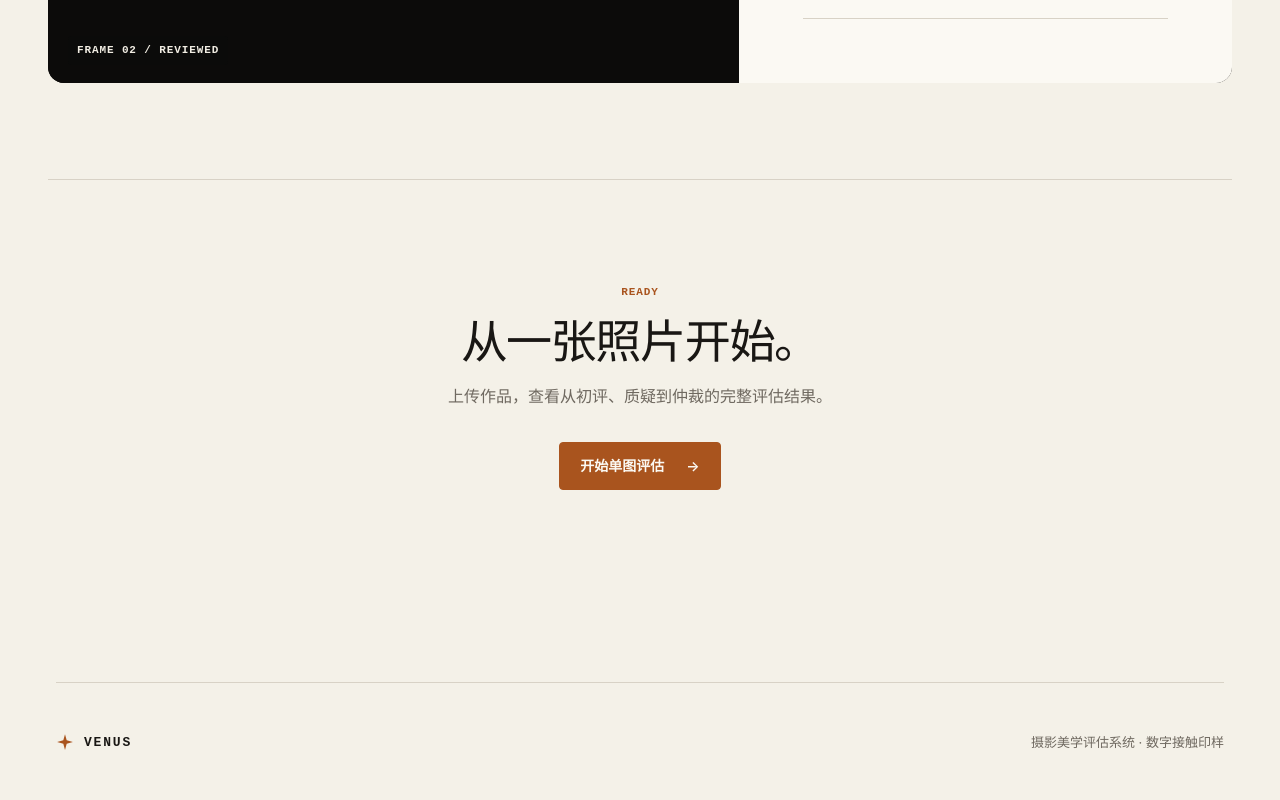
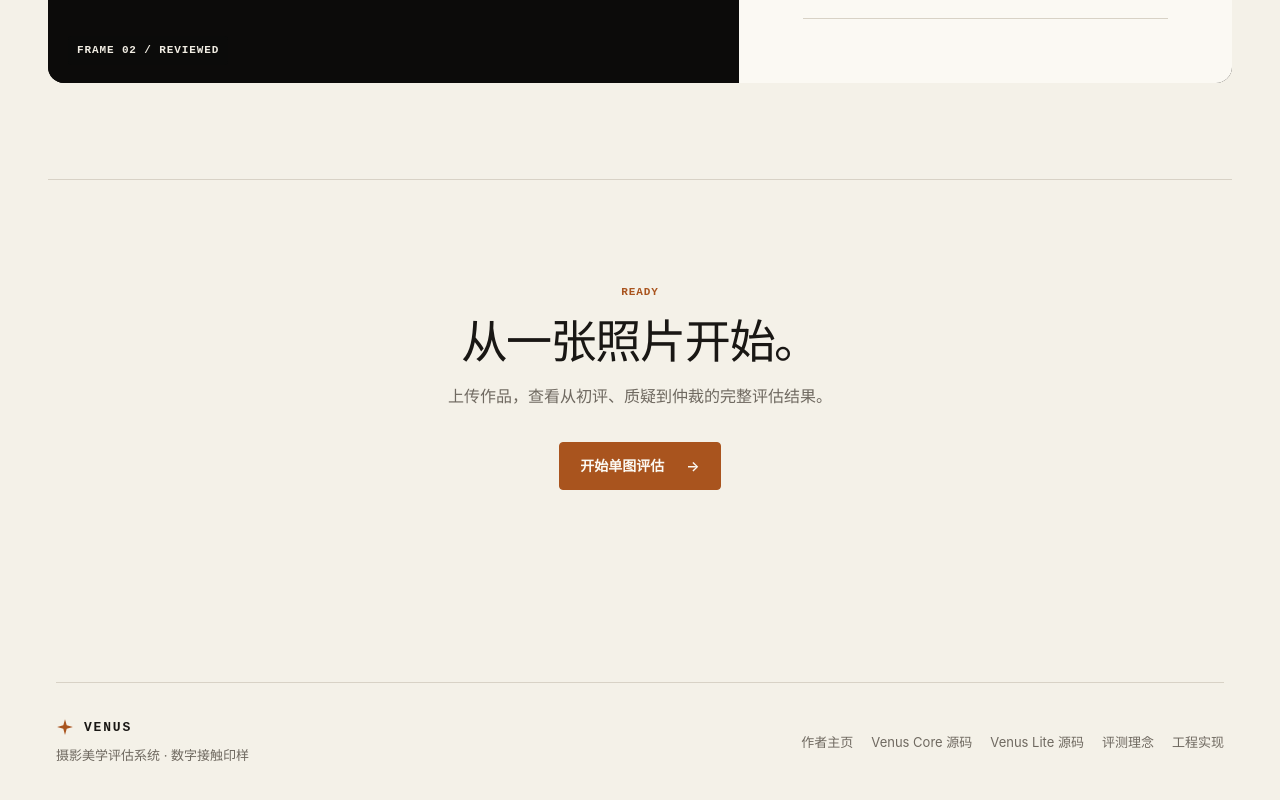
Before and after one commit to changjunhao/venus-lite, a Nuxt app: page / in a window 1280 px wide. Shown: the part 3058-3858 px from the top of the page. Built offline with nearby package versions, Linux system fonts and the light colour scheme.

Commit message:
feat(footer): add related external links
在页脚新增数据驱动的相关外链（作者主页、Venus Core/Lite 源码、两篇博客），使用原生 a 标签 + target=_blank/rel=noopener noreferrer，文案走 i18n 双语，并补充测试。

```diff
--- a/app/components/layout/SiteFooter.vue
+++ b/app/components/layout/SiteFooter.vue
@@ -10,13 +10,25 @@
  * - 品牌 aria-label 恒存在：移动端 brand-name 会 display:none
  *   （对应 venus 全局 .site-brand span 隐藏规则 L1114），
  *   无 aria-label 的链接将失去可访问名称（同 SiteNav 先例）。
+ * - 新增相关外链区：外链 URL 属基础设施，用静态常量；文案走 i18n（labelKey）双语；
+ *   采用原生 <a>（非 NuxtLink）附 rel="noopener noreferrer"，避免路由/prefetch 开销（同 SiteNav 数据驱动惯例）。
  */
 const { t } = useI18n()
+
+// 外链为基础设施，URL 用静态常量；文案走 i18n（labelKey），语言切换即时生效
+const FOOTER_LINKS = [
+  { href: 'https://www.ifable.cn/', labelKey: 'footer.linkAuthor' },
+  { href: 'https://github.com/changjunhao/venus-core', labelKey: 'footer.linkCore' },
+  { href: 'https://github.com/changjunhao/venus-lite', labelKey: 'footer.linkLite' },
+  { href: 'https://blog.ifable.cn/2026/06/13/venus-ai-photography-evaluation/', labelKey: 'footer.linkBlogEval' },
+  { href: 'https://blog.ifable.cn/2026/06/14/venus-ai-photography-engineering/', labelKey: 'footer.linkBlogEng' },
+] as const
 </script>
 
 <template>
   <!-- footer 标签自带 contentinfo landmark，无需额外 role -->
   <footer class="site-footer">
+    <div class="footer-identity">
       <NuxtLink to="/" class="footer-brand" :aria-label="t('footer.brandAria')">
         <!-- 18px 为 venus 页脚实测值，亦是 §4.1 最小图标尺寸 -->
         <UiStarMark :size="18" />
@@ -24,6 +36,18 @@
       </NuxtLink>
 
       <p class="footer-tagline">{{ t('footer.tagline') }}</p>
+    </div>
+
+    <nav class="footer-links" :aria-label="t('footer.linksAria')">
+      <a
+        v-for="link in FOOTER_LINKS"
+        :key="link.href"
+        :href="link.href"
+        class="footer-link"
+        target="_blank"
+        rel="noopener noreferrer"
+      >{{ t(link.labelKey) }}</a>
+    </nav>
   </footer>
 </template>
 
@@ -63,6 +87,31 @@
   color: var(--amber);
 }
 
+/* 身份区：品牌 + 标语竖排成组，作为页脚左块（原标语独立右对齐收敛入此组） */
+.footer-identity {
+  display: flex;
+  flex-direction: column;
+  gap: 8px;
+}
+
+/* 相关外链区：横向排列、窄屏换行，色彩承接页脚 muted，hover 提亮至 ink */
+.footer-links {
+  align-items: center;
+  display: flex;
+  flex-wrap: wrap;
+  gap: 4px 18px;
+}
+
+.footer-link {
+  color: var(--ink-muted);
+  text-decoration: none;
+  transition: color 0.2s ease;
+}
+
+.footer-link:hover {
+  color: var(--ink);
+}
+
 @media (max-width: 1279px) {
   .site-footer {
     width: min(100% - 80px, 1280px);
--- a/i18n/locales/zh.json
+++ b/i18n/locales/zh.json
@@ -331,6 +331,12 @@
   },
   "footer": {
     "tagline": "摄影美学评估系统 · 数字接触印样",
-    "brandAria": "Venus 首页"
+    "brandAria": "Venus 首页",
+    "linksAria": "相关链接",
+    "linkAuthor": "作者主页",
+    "linkCore": "Venus Core 源码",
+    "linkLite": "Venus Lite 源码",
+    "linkBlogEval": "评测理念",
+    "linkBlogEng": "工程实现"
   }
 }
```
Also changed, not shown: i18n/locales/en.json (+7 -1 lines), 1 other file (tests, documents, lock files or other folders). Lines whose indentation alone changed are shown as unchanged.
